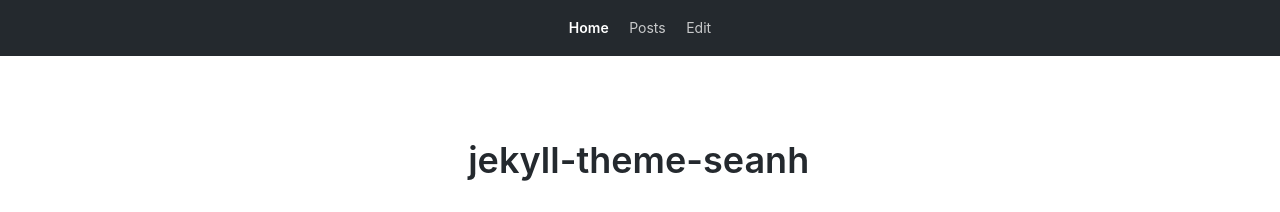
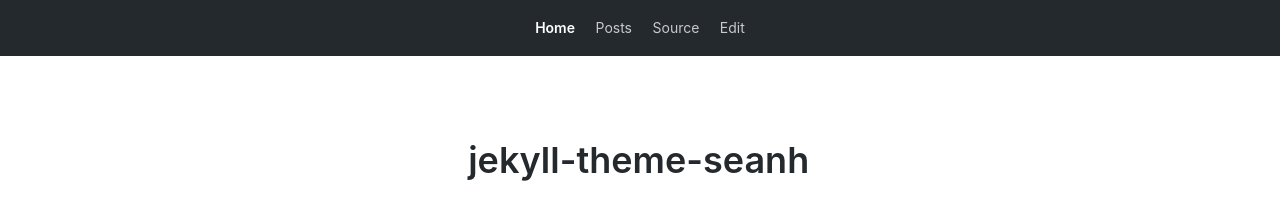
Before and after one commit to seanh/jekyll-theme-oatcake, a Jekyll site: the page built from README.md, in a window 1280 px wide and 900 px high. Shown: the top 212 px of the window. Built offline with Jekyll 4.4.1, drawn with Linux system fonts in a browser that asks for light colours; our own code applies the rules of GitHub Pages for plain Markdown files.

Commit message:
Tweak footer design again

```diff
--- a/_layouts/default.html
+++ b/_layouts/default.html
@@ -23,6 +23,7 @@
                 {% endif %}
               </li>
           {% endfor %}
+            <li class="site-header__nav-item"><a class="site-header__nav-link" href="https://raw.githubusercontent.com/{{ site.github.repository_nwo }}/master/{{ page.path }}" title="Source code for this page" name="Source code for this page">Source</a></li>
             <li class="site-header__nav-item"><a class="site-header__nav-link" href="{{ site.github.repository_url }}/edit/master/{{ page.path }}" title="Edit this page on GitHub" name="Edit this page on GitHub" target="_blank">Edit</a></li>
           </ul>
         </nav>
@@ -31,10 +32,10 @@
     </div>
 
     <footer class="site-footer">
-      <label for="new-post">New post:</label>
-      <input id="new-post" class="js-new-post" style="border: none;" type="text" spellcheck="true" placeholder="Title&hellip;" onchange="doNewPost()">
-      |
-      <a href="https://raw.githubusercontent.com/{{ site.github.repository_nwo }}/master/{{ page.path }}">Page source</a>
+      {% if page.path == "README.md" %}
+        <label for="new-post">New post:</label>
+        <input id="new-post" class="js-new-post" style="border: none;" type="text" spellcheck="true" placeholder="Title&hellip;" onchange="doNewPost()">
+      {% endif %}
     </footer>
 
     <script>
```
